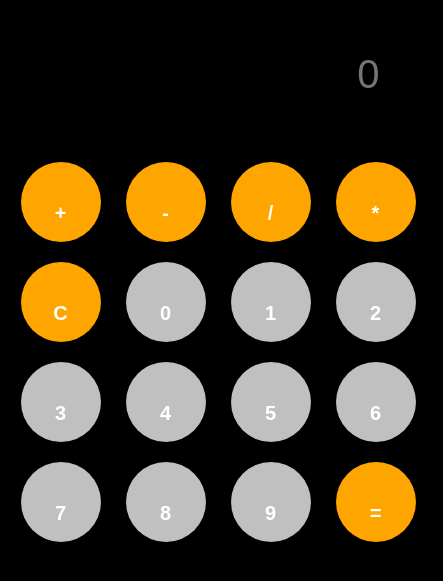
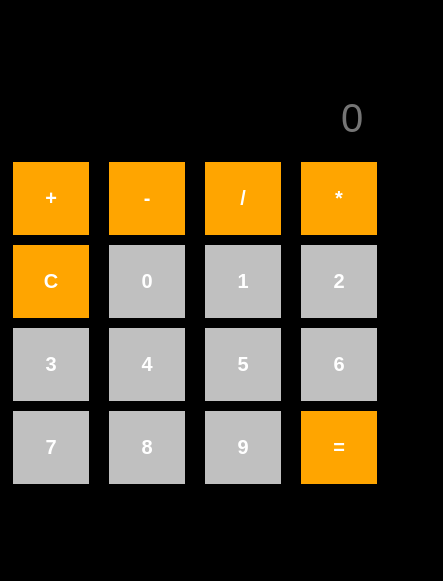
Before and after one commit to imthatalex/js-calculator, a plain HTML site: page index.html in a window 390 px wide. Shown: the part 141-722 px from the top of the page, 443 px wide, since content can reach past the window. Drawn offline with Linux system fonts and the light colour scheme.

Commit message:
responsiveness changes

```diff
--- a/main.css
+++ b/main.css
@@ -1,26 +1,59 @@
 body {
-    width: 100%;
+    height: 100vh;
     display: grid;
+    align-items: center;
     justify-content: center;
+    background-color: #000;
+    overflow: hidden;
+}
+
+input {
+    border: none;
+    margin: auto auto 20px auto;
+    width: 90%;
+    font-size: 2.5rem;
+    color: #fff;
+    text-align: right;
     background-color: #000;
 }
 
 button {
-    border-radius: 100%;
-    padding: 40px;
+    border: none;
+    padding: 25px;
     text-align: center;
-    border: none;
     color: #fff;
     font-size: 20px;
     font-weight: 700;
     cursor: pointer;
     outline: none;
+    display: grid;
+    justify-content: center;
+    align-items: center;
+    margin: 0 5px;
 }
 
 span {
     display: grid;
     justify-content: center;
-    margin-bottom: 30px;
+}
+
+#frame {
+    padding: 30px 0px;
+    background-color: #000;
+    display: grid;
+    justify-content: center;
+    width: 100%;
+}
+
+
+#container {
+    height: 100%;
+    width: 100%;
+    display: grid;
+    grid-template-columns: repeat(4, 1fr);
+    justify-content: center;
+    margin: auto;
+    gap: 10px;
 }
 
 .operator {
@@ -31,30 +64,15 @@ span {
     background-color: silver;
 }
 
-#frame {
-    padding: 30px 0px;
-    width: 480px;
-    background-color: #000;
-    margin-top: 100px;
+@media screen and (max-width: 300px){
+    button {
+        padding: 15px;
+    }
 }
 
-input {
-    margin: 40px 0px 0px 8px;
-    width: 82%;
-    padding: 15px;
-    font-size: 40px;
-    text-align: right;
-    background-color: #000;
-    border: none;
-    color: #fff;
+@media screen and (min-height: 1000px){
+    button {
+        padding: 50px;
+        font-size: 3rem;
+    }
 }
-
-#container {
-    display: grid;
-    grid-template-columns: repeat(4, 50px);
-    grid-template-rows: repeat(4, 45px);
-    justify-content: center;
-    grid-gap: 55px;
-    margin-top: 50px;
-    padding: 0px 0px 30px 0px;
-}
```
